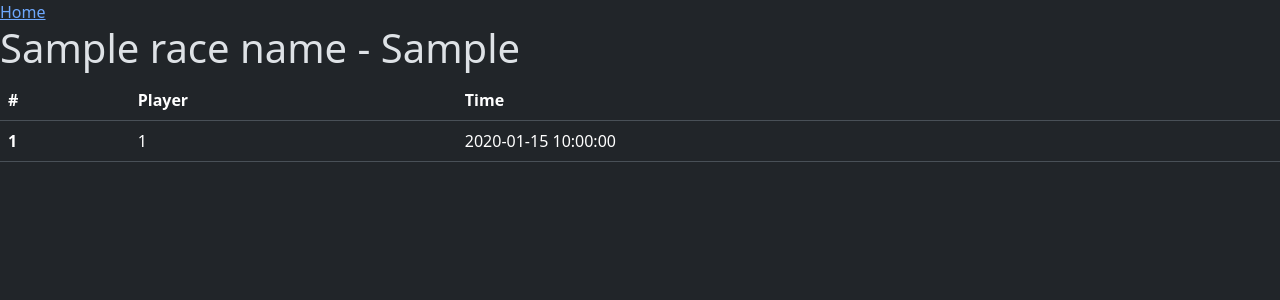
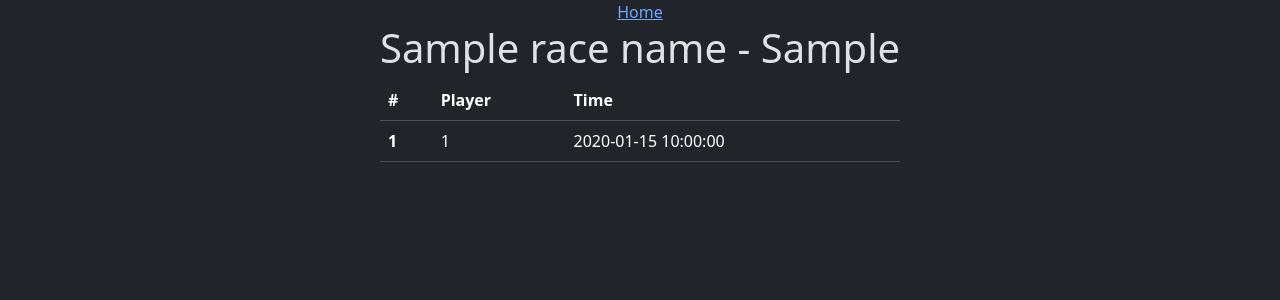
Before and after one commit to zack-hill/skyriding-race-leaderboards, a Flask app: template webapp/templates/leaderboard.html in a window 1280 px wide. Shown: the top 300 px of the page. Run offline with Flask 3, Linux system fonts and the light colour scheme; the template is opened without the code that fills it: most values are stand-ins (such as "Sample title", 1, 10 or a date in 2020); some libraries are stand-ins or nearby versions.

Commit message:
Center leaderboard tables

```diff
--- a/webapp/templates/index.html
+++ b/webapp/templates/index.html
@@ -1,4 +1,6 @@
 {% extends "layout.html" %} {% block content %}
+<div class="row justify-content-center">
+  <div class="col-auto">
     <table class="table">
       <th scope="col">Race</th>
       <th scope="col">Record Time</th>
@@ -16,4 +18,6 @@
       </tr>
       {%endfor%}
     </table>
+  </div>
+</div>
 {% endblock %}
--- a/webapp/templates/layout.html
+++ b/webapp/templates/layout.html
@@ -23,7 +23,11 @@
   </head>
   <body>
     {%block navigation %}
-    <a href="{{url_for('index')}}"> Home </a>
+    <div class="row justify-content-center">
+      <div class="col-auto">
+        <a href="{{url_for('index')}}"> Home </a>
+      </div>
+    </div>
     {% endblock %} {% block content %}{% endblock %} {% block scripts %} {{
     bootstrap.load_js() }} {% endblock %}
   </body>
--- a/webapp/templates/leaderboard.html
+++ b/webapp/templates/leaderboard.html
@@ -1,4 +1,6 @@
 {% extends "layout.html" %} {% block content %}
+<div class="row justify-content-center">
+  <div class="col-auto">
     <h1>{{race_name}} - {{race_type}}</h2>
     <table class="table">
       <th scope="col">#</th>
@@ -12,4 +14,6 @@
         </tr>
       {%endfor%}
     </table>
+  </div>
+</div>
 {% endblock %}
```
Lines whose indentation alone changed are shown as unchanged.
